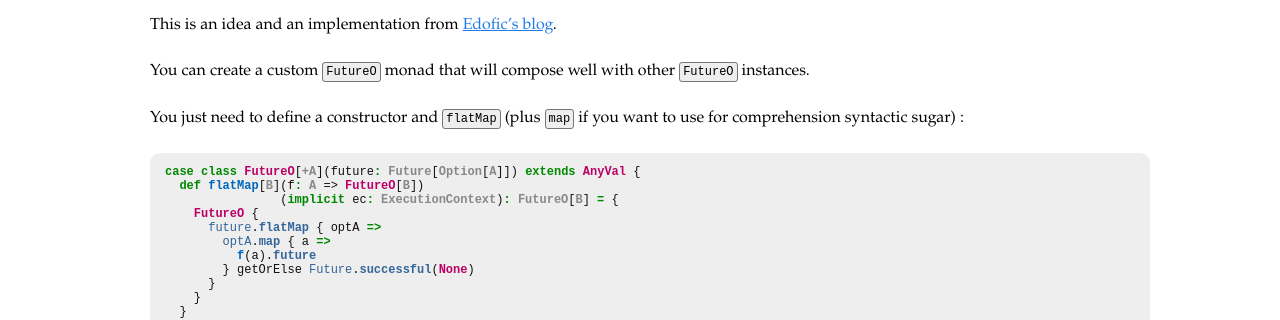
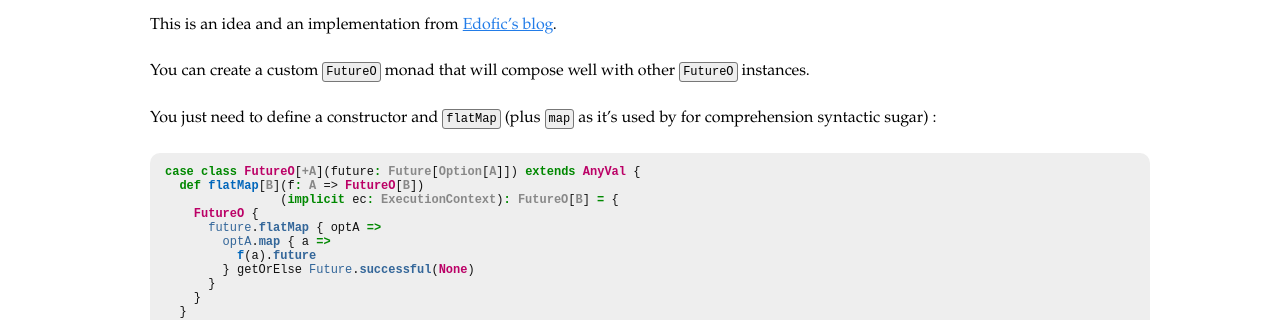
Before and after one commit to loicdescotte/loicdescotte.github.io, a Jekyll site: the page built from _posts/2015-01-23-scala-compose-option-future.md, in a window 1280 px wide. Shown: the part 1051-1371 px from the top of the page. Built offline with Jekyll 4.4.1, drawn with Linux system fonts in a browser that asks for light colours; nearby versions of some CDN libraries; Markdown is read by kramdown in place of the engine named in the settings; comment, search, counter and statistics services are not loaded.

Commit message:
Update 2015-01-23-scala-compose-option-future.md

```diff
--- a/_posts/2015-01-23-scala-compose-option-future.md
+++ b/_posts/2015-01-23-scala-compose-option-future.md
@@ -71,7 +71,7 @@ This is an idea and an implementation from [Edofic's blog](http://www.edofic.com
 
 You can create a custom `FutureO` monad that will compose well with other `FutureO` instances.
 
-You just need to define a constructor and `flatMap` (plus `map` if you want to use for comprehension syntactic sugar) :
+You just need to define a constructor and `flatMap` (plus `map` as it's used by for comprehension syntactic sugar) :
 
 {% highlight scala %}
 case class FutureO[+A](future: Future[Option[A]]) extends AnyVal {
```
